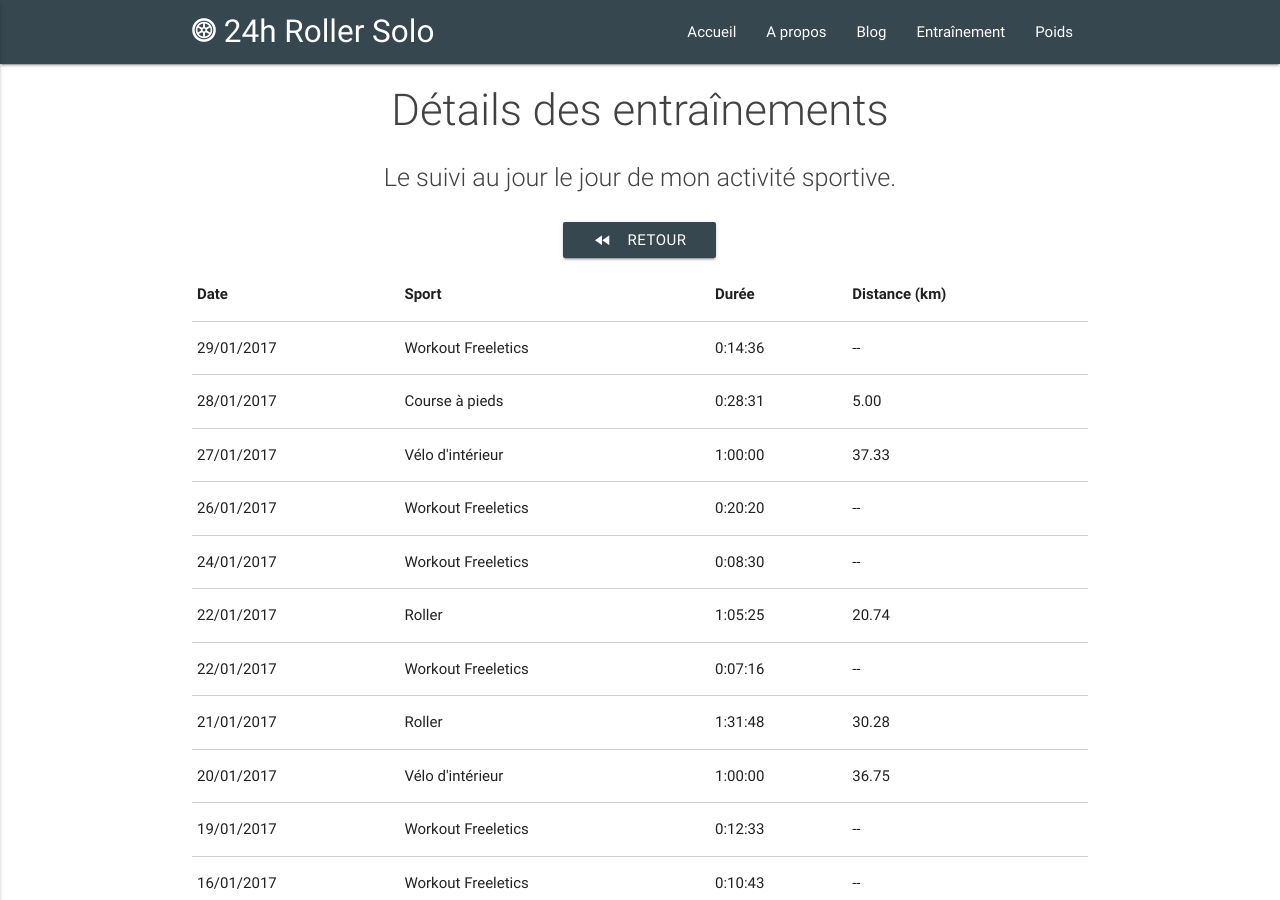
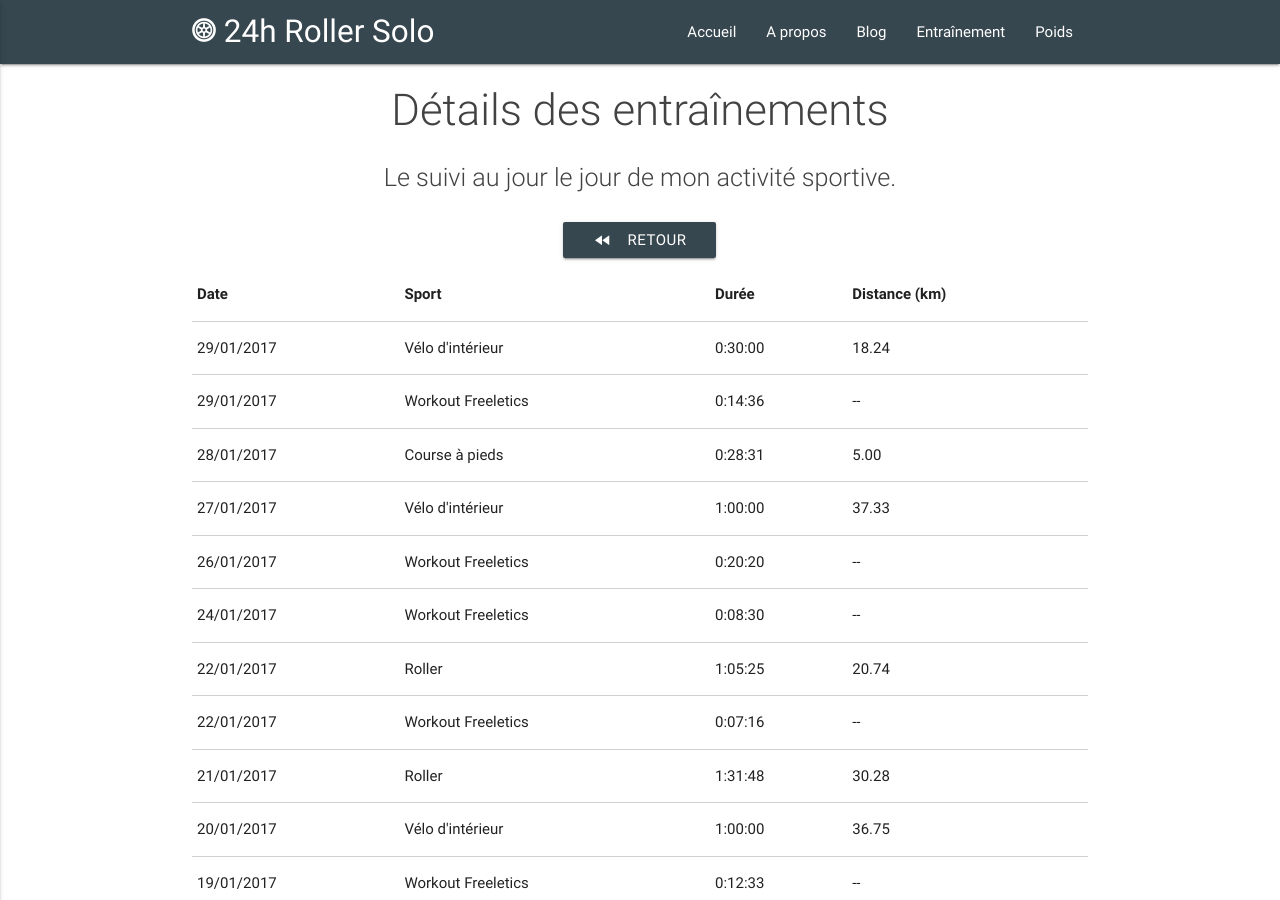
Before and after one commit to 24hRollerSolo/24hRollerSolo.github.io, a Jekyll site: the page built from training/details.html, in a window 1280 px wide and 900 px high. Built offline with Jekyll 4.4.1, drawn with Linux system fonts in a browser that asks for light colours.

Commit message:
Add 2017-01-29 indoor bike

```diff
--- a/_data/sports.json
+++ b/_data/sports.json
@@ -1,4 +1,5 @@
 [
+  {"date": "2017-01-29", "type": "BIKE_INDOOR", "distance": "18.24", "duration": "0:30:00", "program": "9"},
   {"date": "2017-01-29", "type": "WORKOUT", "program": "W04-03 | 50 LUNGES + 3/5 NEMESIS Endurance", "duration": "0:14:36"},
   {"date": "2017-01-28", "type": "RUNNING", "distance": "5.00", "duration": "0:28:31"},
   {"date": "2017-01-27", "type": "BIKE_INDOOR", "distance": "37.33", "duration": "1:00:00", "program": "9"},
```
